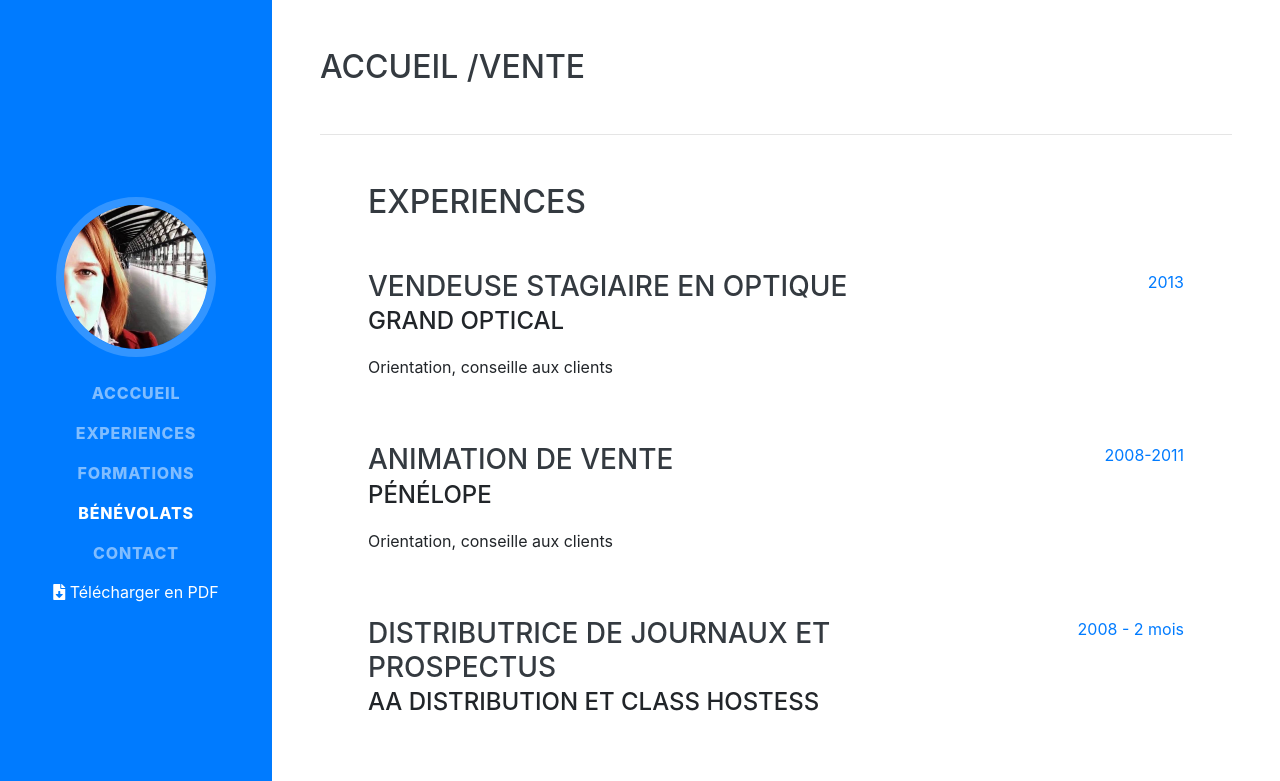
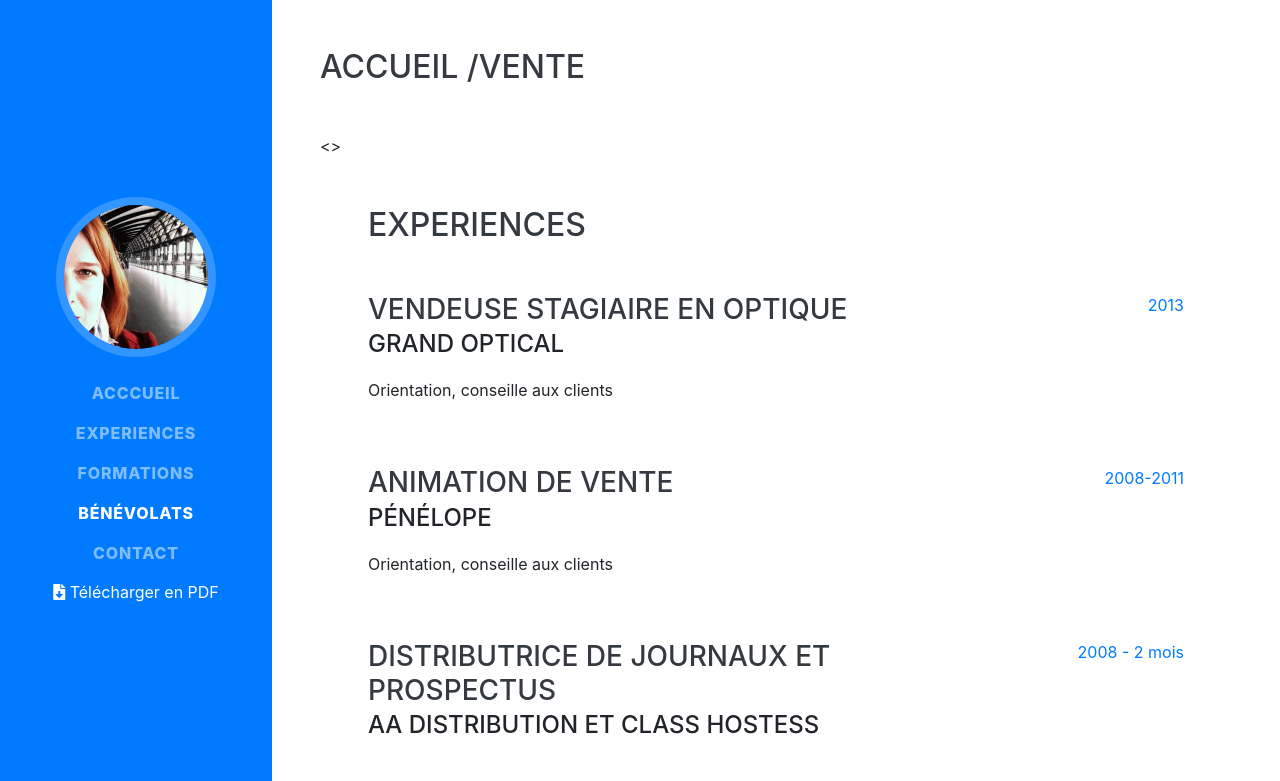
Before and after one commit to lapiequichante86/cvamandine, a website with bundled scripts: page vente.html in a window 1280 px wide. Shown: the top 781 px of the page. Built offline with nearby package versions, Linux system fonts and the light colour scheme; a web font is replaced by a local one.

Commit message:
Update vente.html

```diff
--- a/vente.html
+++ b/vente.html
@@ -67,7 +67,7 @@
         <h2 class="mb-5">Accueil /vente </h2>
 
 
-    <hr class="m-0">
+<>
 
     <section class="resume-section p-3 p-lg-5 d-flex justify-content-center" id="experience">
       <div class="w-100">
```
